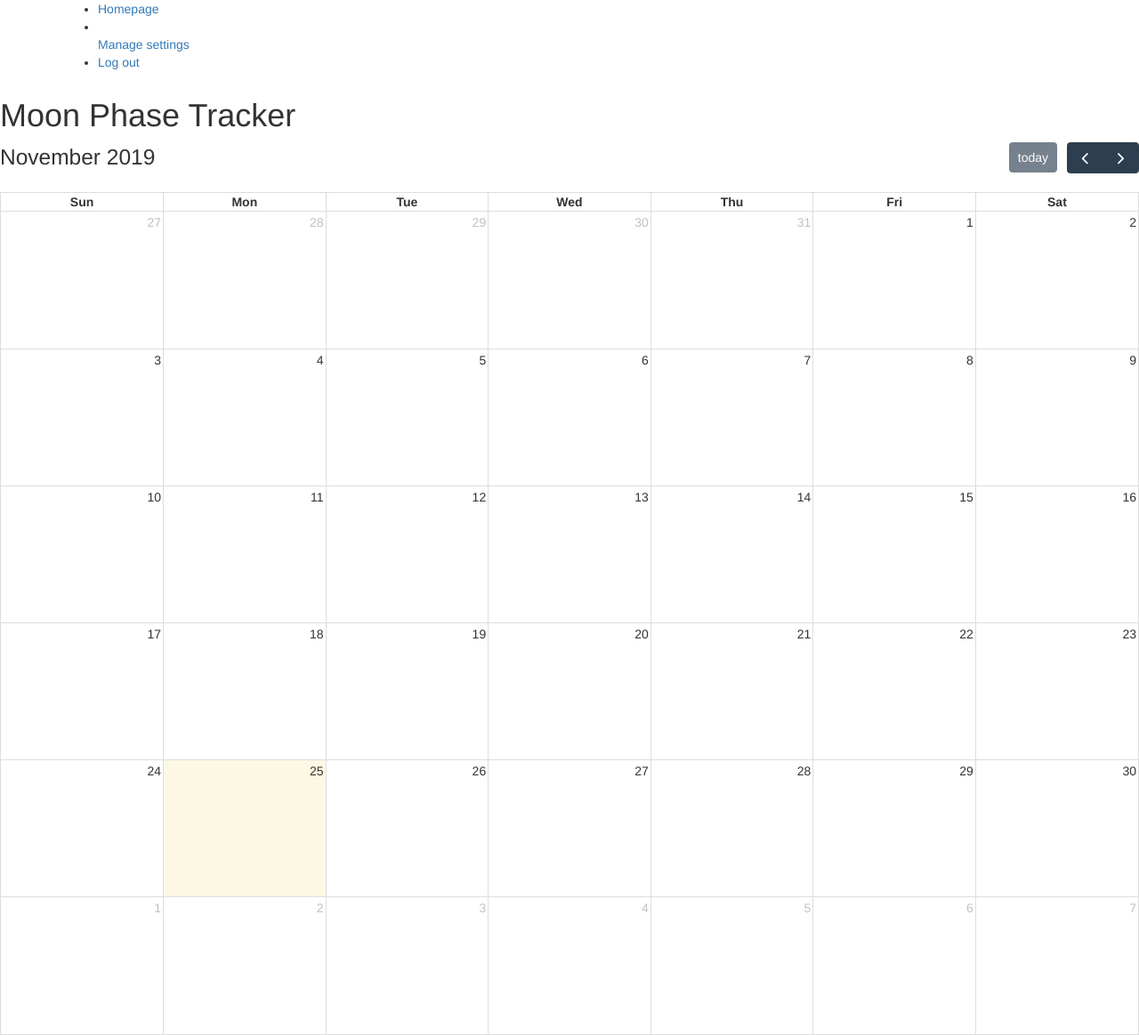
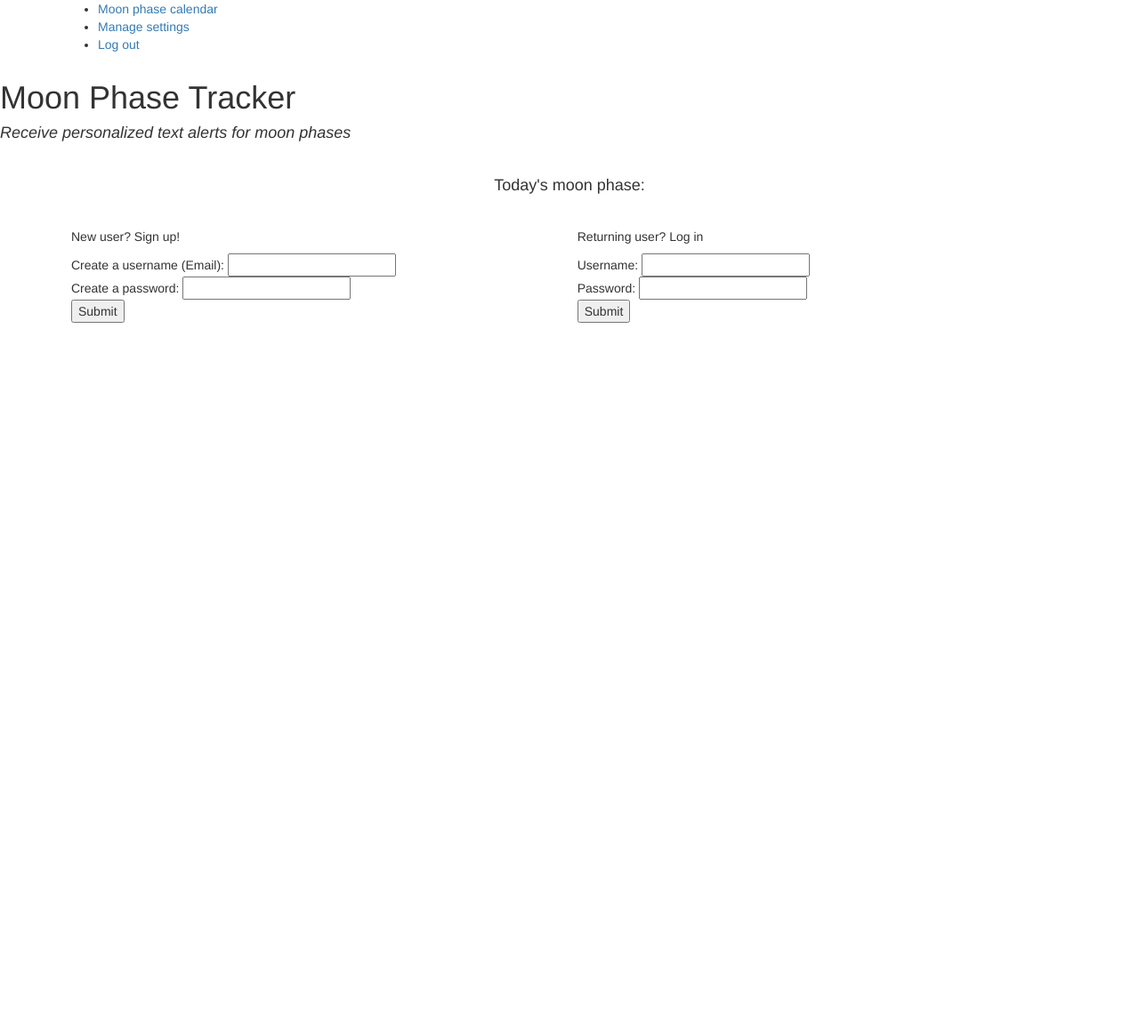
Before and after one commit to avpeery/Moon-Phase-Tracker, a Flask app: page / in a window 1280 px wide. Shown: the whole page at 89% size. After the commit the page ends 363 px from the top, so only its background shows below. Run offline with Flask 2, Linux system fonts and the light colour scheme; the visitor is signed in with stand-in values (Sample User, id 1); data that the repository does not hold is empty; some libraries are stand-ins or nearby versions.

Commit message:
Rearranged user flow experience with login and sign pages

```diff
--- a/server.py
+++ b/server.py
@@ -95,7 +95,7 @@
 
     session['credentials'] = credentials_to_dict(credentials)
 
-    return redirect("/")
+    return redirect("/calendar")
 
 
 @app.route('/get-moon-phases.json')
@@ -120,31 +120,37 @@
 
     return jsonify(list_of_dict_items)
 
-@app.route('/register')
+@app.route("/register", methods= ["POST"])
 def register_user():
-    """Displays registration form"""
+    """Gets post request from homepage sign up, and continues with registration html"""
+
+    email, password = form_get_request("email", "password")
+
+    if User.query.filter_by(email = email).first():
+        flash("Account with that email already exists!")
+        return redirect("/")
+
+    session['email'] = email
+    session['password'] = password
 
     all_moon_phase_types = MoonPhaseType.query.all()
     all_full_moon_nicknames = FullMoonNickname.query.all()
 
-    return render_template('registration.html', moon_phase_types=all_moon_phase_types, full_moon_nicknames=all_full_moon_nicknames)
+    return render_template("registration.html", moon_phase_types=all_moon_phase_types, full_moon_nicknames=all_full_moon_nicknames)
 
-
-@app.route("/register", methods= ["POST"])
-def register_process():
-    """Gets post request from html registration, and adds to database"""
-
-    fname, lname, phone, email, password = form_get_request('fname', 'lname', 'phone', 'email', 'password')
+@app.route("/process-registration", methods = ["POST"])
+def register_to_database():
+    fname, lname, phone = form_get_request('fname', 'lname', 'phone')
 
     moon_phase_types, full_moon_nicknames = form_get_list('moon_phases', 'full_moon_nicknames')
 
-    if User.query.filter_by(email = email).first():
-        flash("Account with that email already exists!")
-        return redirect("/register")
-
     phone = lookup_phone_number(phone)
 
+    email = session["email"]
+    password = session["password"]
+
     user = User(fname=fname, lname=lname, phone= phone, email = email, password = password)
+
     db.session.add(user)
 
     user_moon_phase_types = set(moon_phase_types)
@@ -175,15 +181,7 @@
 
     db.session.commit()
 
-    return redirect("/")
-
-
-@app.route('/login')
-def login_user():
-    """Displays login form"""
-
-    return render_template('login.html')
-
+    return redirect("/calendar")
 
 @app.route("/login", methods=['POST'])
 def login_process():
@@ -197,12 +195,17 @@
         session['email'] = user.email
 
         flash("Succesfully logged in!")
-        return redirect("/")
+        return redirect("/calendar")
 
-    flash("That is not a valid email and password")
+    flash("That is not a valid email and/or password.")
 
-    return redirect('/login')
+    return redirect('/')
 
+@app.route("/calendar")
+def show_calendar():
+    """Displays calendar of moon phases"""
+
+    return render_template("calendar.html")
 
 @app.route("/display-settings")
 def user_settings():
--- /dev/null
+++ b/static/homepage.css
@@ -0,0 +1,21 @@
+#signup {
+    display: inline-block;
+    margin-left: 80px;
+    margin-right: 200px;
+}
+
+#login {
+    display: inline-block;
+}
+
+#moonphasetoday {
+    text-align: center;
+}
+
+.moonphasetodaytitle {
+    text-align: center;
+}
+
+#subheading {
+    font-style: italic;
+}
--- a/static/moon_phase_today.js
+++ b/static/moon_phase_today.js
@@ -40,5 +40,5 @@
     html+=moon.phase[day].svg
     html+="<div>"+moon.phase[day].phaseName + " "+ Math.round(moon.phase[day].lighting)+"%</div>"
     html+="</div>"
-    document.getElementById("ex1").innerHTML=html
+    document.getElementById("moonphasetoday").innerHTML=html
 }
--- a/templates/base.html
+++ b/templates/base.html
@@ -8,6 +8,7 @@
     <link href='static/fullcalendar/packages/daygrid/main.css' rel='stylesheet'/>
     <link rel="stylesheet" href="https://maxcdn.bootstrapcdn.com/bootstrap/3.3.7/css/bootstrap.min.css" integrity="sha384-BVYiiSIFeK1dGmJRAkycuHAHRg32OmUcww7on3RYdg4Va+PmSTsz/K68vbdEjh4u" crossorigin="anonymous">
     <link rel='stylesheet' href='/static/style.css'/>
+    <link href='static/homepage.css' rel='stylesheet'/>
 
 
     <script src='static/fullcalendar/packages/core/main.js'></script>
@@ -21,15 +22,15 @@
 
 <body>
 <header>
+    {% if "email" in session%}
         <div class = "container">
             <nav>
                 <ul>
-                <li><a href="/">Homepage</a></li>
-                <li>{% if "email" in session %}</li>
+                    <li>
+                        <a href="/calendar">Moon phase calendar</a>
+                    </li>
+                    <li>
                         <a href="/display-settings">Manage settings</a>
-                    {% else %}
-                        <a href="/register">Sign up for alerts</a>
-                    {% endif %}
                     </li>
                     <li> {% if "email" not in session %}
                             <a href="/login">Log in</a>
@@ -40,6 +41,7 @@
                 </ul>
             </nav>
         </div>
+    {% endif %}
 </header>
 
     {% with messages = get_flashed_messages() %}
--- a/templates/homepage.html
+++ b/templates/homepage.html
@@ -2,12 +2,37 @@
 {% block content %}
 
 <h1>Moon Phase Tracker</h1>
+<h4 id="subheading">Receive personalized text alerts for moon phases</h4>
+<br>
+<h4 class="moonphasetodaytitle">Today's moon phase:</h4>
+<div id="moonphasetoday"></div>
 
-<div id="ex1"></div>
-<div id='calendar'></div>
+<br>
+
+<div id="signup">
+    <h5> New user? Sign up!</h5>
+    <form action='/register' method="POST">
+        Create a username (Email):
+        <input type='text' name ='email'><br>
+        Create a password:
+        <input type='text' name = 'password'><br>
+    <input type="submit">
+    </form>
+</div>
+
+<div id = "login">
+    <h5> Returning user? Log in </h5>
+    <form action='/login'  method="POST">
+        Username:
+        <input type='text' name ='email'>
+        <br>
+        Password:
+        <input type='text' name = 'password'><br>
+        <input type="submit">
+    </form>
+</div>
 
 <script src='static/moon_phase_today.js'></script>
-<script src='static/calendar.js'></script>
 
 
 
```
Also changed, not shown: templates/calendar.html (added, +16 -0 lines), templates/login.html (deleted, +0 -16 lines), templates/registration.html (+4 -6 lines), 1 other file. Lines whose indentation alone changed are shown as unchanged.
